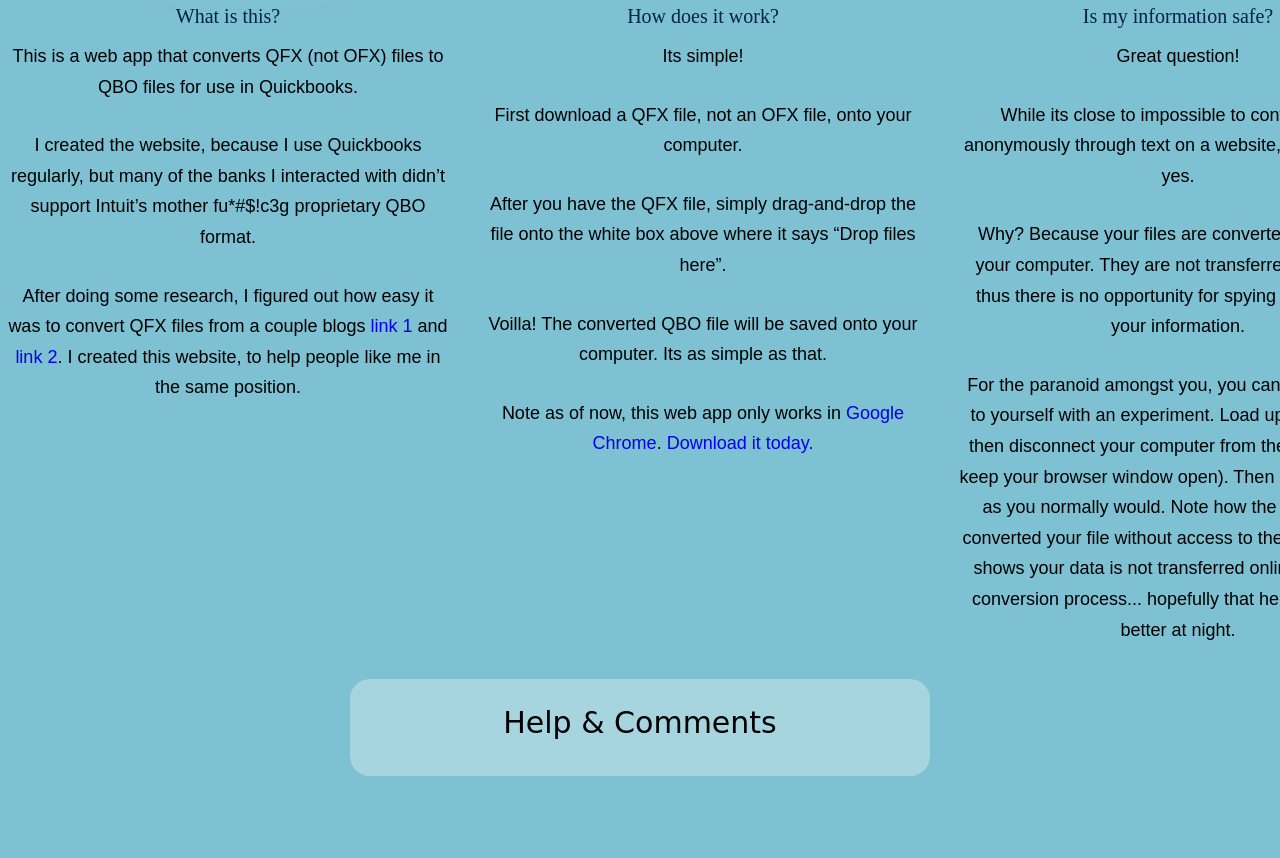
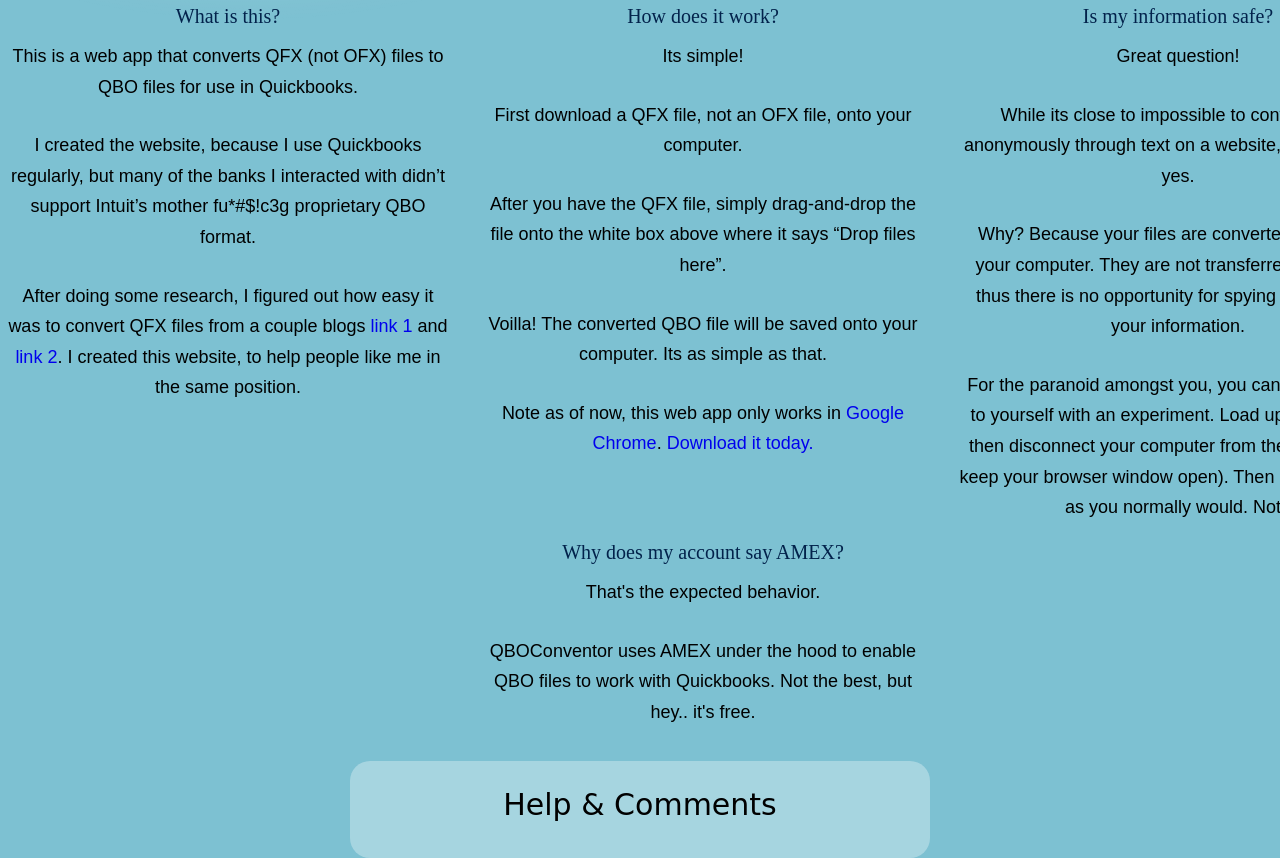
Before and after one commit to sghiassy/QBO-Convertor, a website: page src/html/index.html in a window 1280 px wide. Shown: the part 829-1687 px from the top of the page. Before the commit the page ends 1605 px from the top, so only its background shows below. Drawn offline with nearby package versions, Linux system fonts and the light colour scheme; files that its build step writes are made by us from their sources; a script that the page names is missing; files whose address does not match are found by name; a web font is replaced by a local one.

Commit message:
Added explanation about AMEX

```diff
--- a/src/css/main.css
+++ b/src/css/main.css
@@ -180,6 +180,7 @@
     width: 1431px;
 	margin-left: auto;
 	margin-right: auto;
+	margin-bottom: 67px;
 	text-align: center;
     color: #000;
     font-size: 18px;
--- a/src/html/index.html
+++ b/src/html/index.html
@@ -46,13 +46,16 @@
 				<p>After you have the QFX file, simply drag-and-drop the file onto the white box above where it says “Drop files here”.</p>
 				<p>Voilla! The converted QBO file will be saved onto your computer. Its as simple as that.</p>
 				<p>Note as of now, this web app only works in <a href="http://www.google.com/chrome">Google Chrome</a>. <a href="http://www.google.com/chrome">Download it today.</a></p>
+				<h3 style="margin-top: 80px">Why does my account say AMEX?</h3>
+				<p>That's the expected behavior.</p>
+				<p>QBOConventor uses AMEX under the hood to enable QBO files to work with Quickbooks. Not the best, but hey.. it's free.</p>
 			</div>
 			<div id="col2" class="column">
 				<h3>Is my information safe?</h3>
 				<p>Great question!</p>
 				<p>While its close to impossible to convince you anonymously through text on a website, the answer is yes.</p>
 				<p>Why? Because your files are converted directly on your computer. They are not transferred online and thus there is no opportunity for spying eyes to grab your information.</p>
-				<p>For the paranoid amongst you, you can even prove it to yourself with an experiment. Load up the website, then disconnect your computer from the internet (but keep your browser window open). Then convert the file as you normally would. Note how the website still converted your file without access to the internet. That shows your data is not transferred online during the conversion process... hopefully that helps you sleep better at night.</p>
+				<p>For the paranoid amongst you, you can even prove it to yourself with an experiment. Load up the website, then disconnect your computer from the internet (but keep your browser window open). Then convert the file as you normally would. Note
 			</div>
 		</div>
 		<div id="discuq">
```
Also changed, not shown: build/index.html, build/qbo-converter.css.
